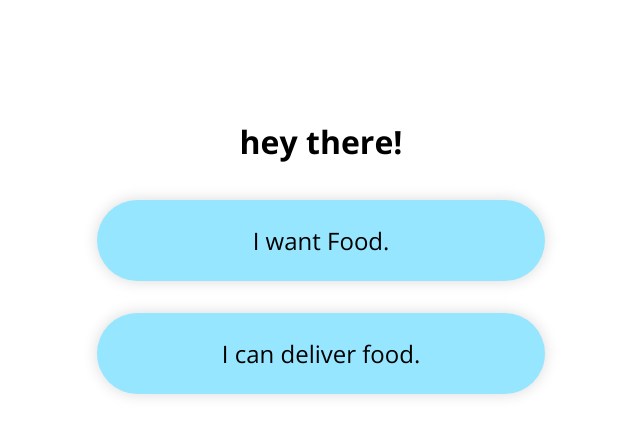
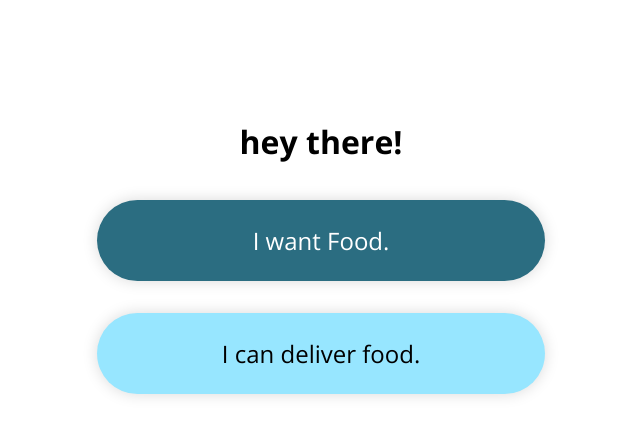
Before and after one commit to tanyongzhi/connect_form, a Flask app: page / in a window 1280 px wide, with the pointer over the restyled element. Shown: the part 146-582 px from the top of the page, without its empty margins (319-959 px from the left). Run offline with Flask 2, Linux system fonts and the light colour scheme; some libraries are stand-ins or nearby versions.

Commit message:
more hover styles

```diff
--- a/static/main.css
+++ b/static/main.css
@@ -19,6 +19,11 @@ body {
   background-color: #97e6ff;
   border-radius: 100px;
   box-shadow: 0px 0px 15px rgba(0, 0, 0, 0.15);
+}
+
+.food-button:hover {
+  background-color: #2b6d81;
+  color: white;
 }
 
 .grid-container {
```
